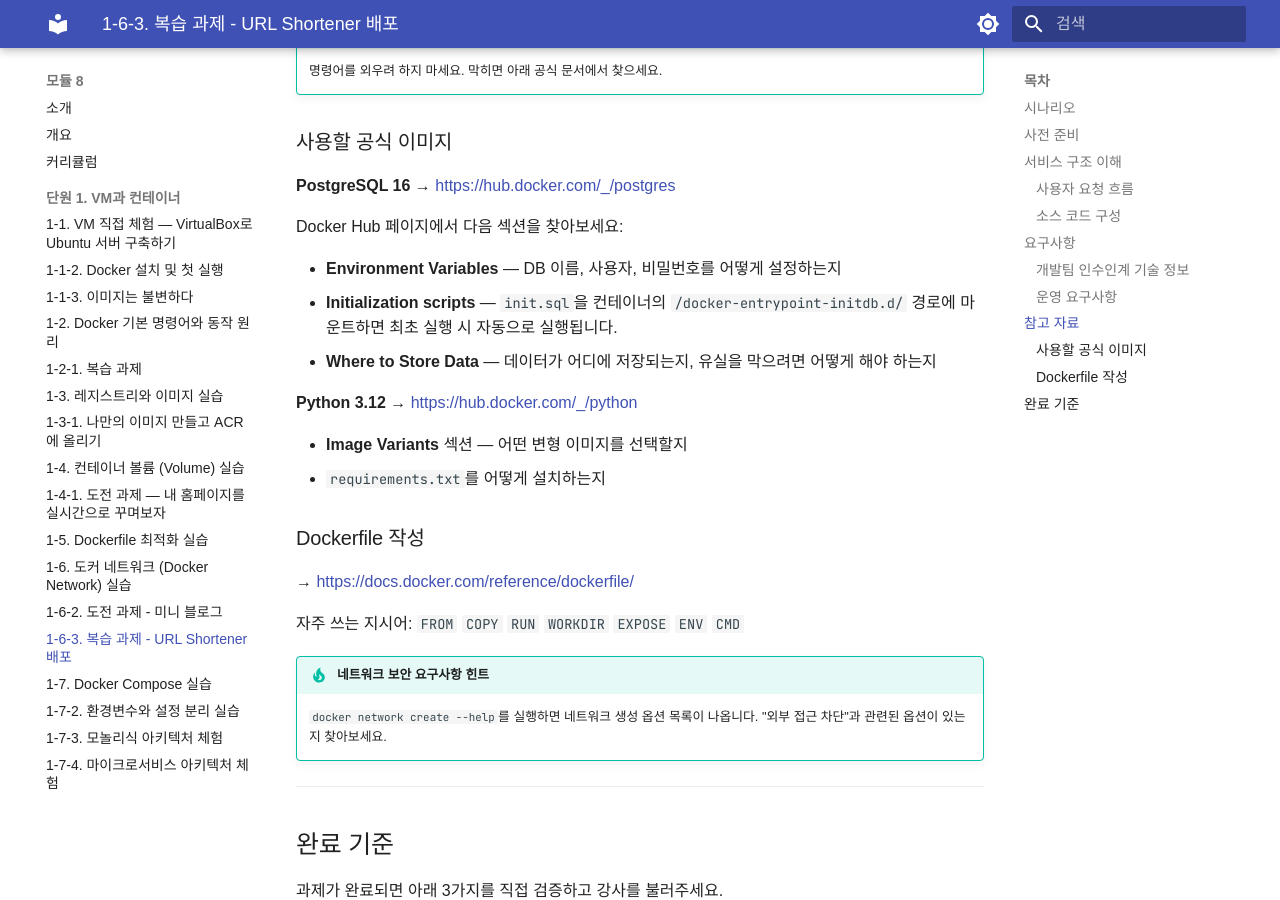
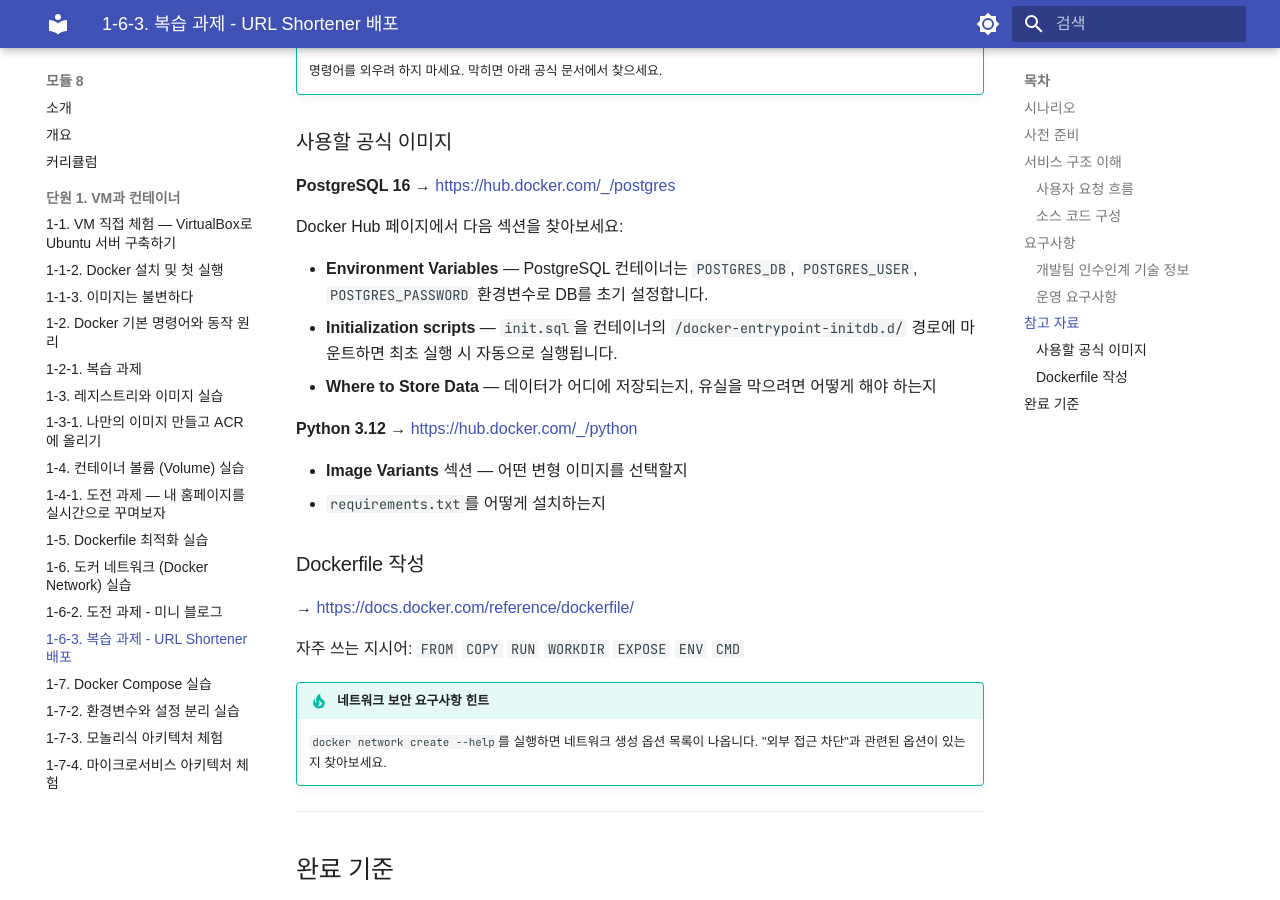
Before and after one commit to skilleat-labs/docker-k8s-labs, an MkDocs documentation site: the page built from docs/modules/module8/1-6-3.md, in a window 1280 px wide and 900 px high, scrolled down 3160 px. Built offline with MkDocs 1.6.1 and Material for MkDocs 9.7.7, drawn with Linux system fonts in a browser that asks for light colours; some web fonts are replaced.

Commit message:
docs: 모듈8 1-6-3 PostgreSQL 환경변수 힌트 추가
Co-Authored-By: Claude Sonnet 4.6 <noreply@anthropic.com>

```diff
--- a/docs/modules/module8/1-6-3.md
+++ b/docs/modules/module8/1-6-3.md
@@ -137,7 +137,7 @@ url-shortener-lab/
 
 Docker Hub 페이지에서 다음 섹션을 찾아보세요:
 
-- **Environment Variables** — DB 이름, 사용자, 비밀번호를 어떻게 설정하는지
+- **Environment Variables** — PostgreSQL 컨테이너는 `POSTGRES_DB`, `POSTGRES_USER`, `POSTGRES_PASSWORD` 환경변수로 DB를 초기 설정합니다.
 - **Initialization scripts** — `init.sql`을 컨테이너의 `/docker-entrypoint-initdb.d/` 경로에 마운트하면 최초 실행 시 자동으로 실행됩니다.
 - **Where to Store Data** — 데이터가 어디에 저장되는지, 유실을 막으려면 어떻게 해야 하는지
 
```
